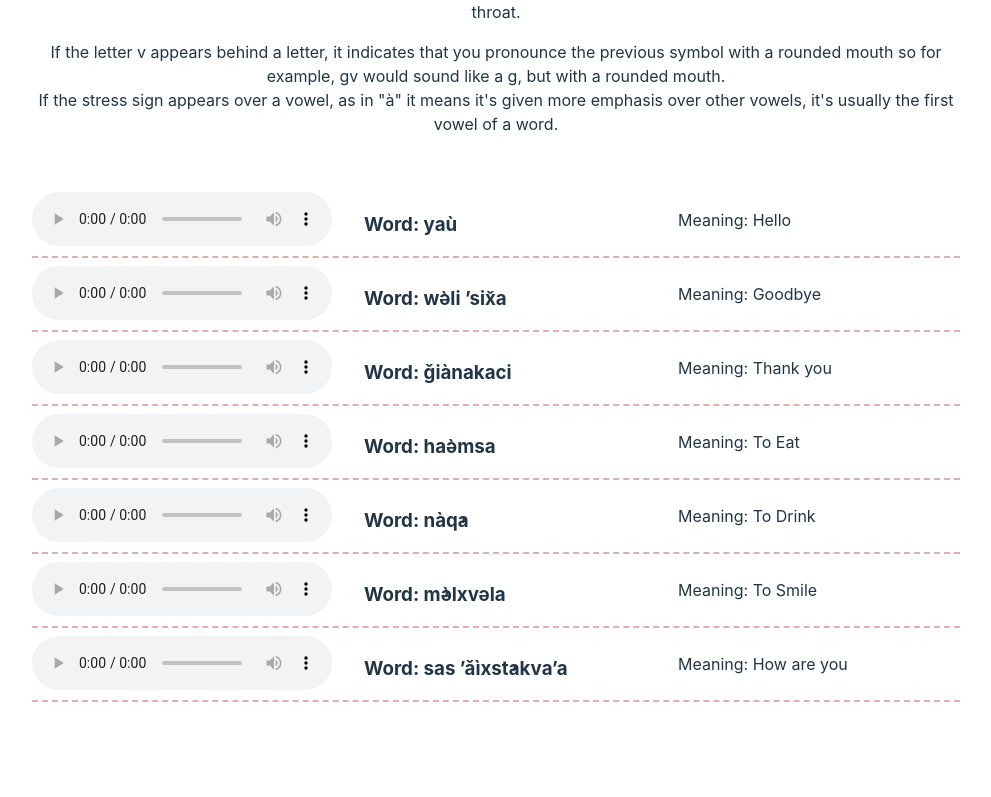
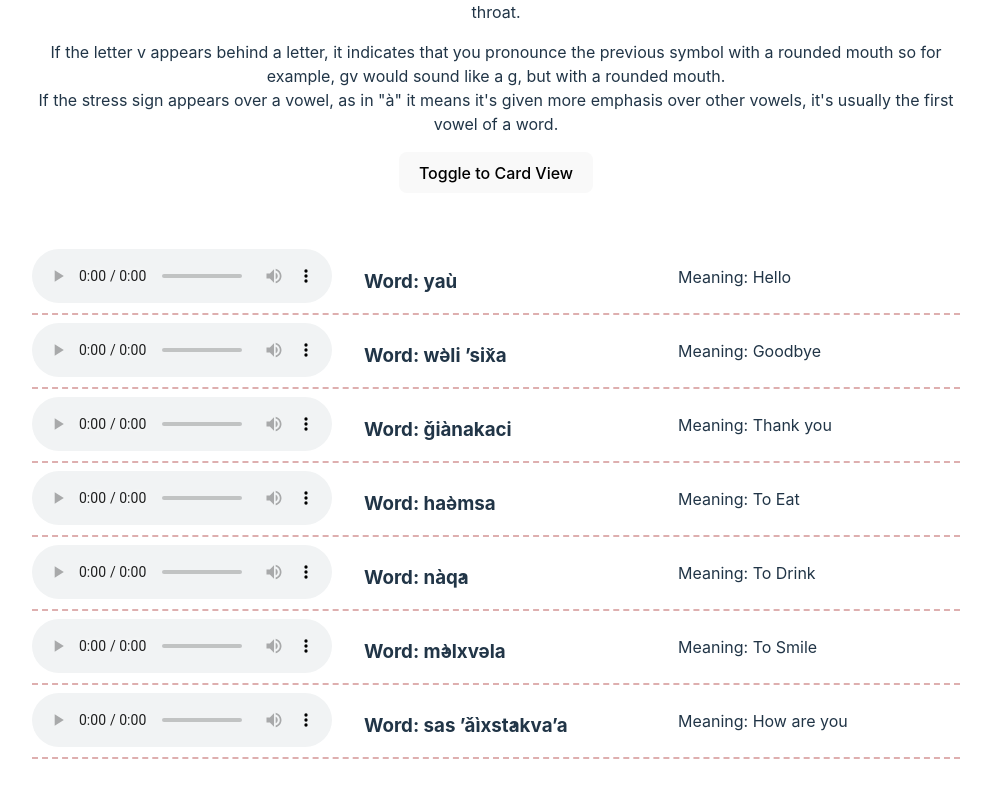
Before and after one commit to Trev004/DGL-409-Wuikinuxv-Learning-App, a React (Vite) app in the folder Wuikinuxv Learning App/: page / in a window 1280 px wide. Shown: the part 347-1144 px from the top of the page, without its empty margins (144-1135 px from the left). Before the commit the page ends 1105 px from the top, so only its background shows below. Built offline with nearby package versions, Linux system fonts and the light colour scheme.

Commit message:
Add a style toggle to word area
Currently doesn't have the other style coded, but right now, the button will toggle classes that will then apply CSS based on the desired view of the user. This was created with the help of (but not solely by of course) ChatGPT

```diff
--- a/Wuikinuxv Learning App/src/App.css
+++ b/Wuikinuxv Learning App/src/App.css
@@ -4,13 +4,13 @@
   padding: 2rem;
   text-align: center;
 }
-.wordarea{
+.wordarea-list{
   margin-top: 2em;
   margin-left: auto;
   margin-right: auto;
   padding: 1em;
 }
-.word {
+.word-list {
   display: grid;
   grid-template-columns: repeat(3, 1fr);
   gap: 2em;
--- a/Wuikinuxv Learning App/src/App.jsx
+++ b/Wuikinuxv Learning App/src/App.jsx
@@ -1,9 +1,31 @@
+import { useEffect, useState } from 'react'
 import wordlist from './assets/words.json'
 import './App.css'
 import Header from './assets/Components/Header.jsx'
 
 function App() {
   const words = wordlist.words
+
+  const [isListView, setIsListView] = useState(true)
+
+  const viewChanger = () => {
+    setIsListView(!isListView)
+  }
+
+  const currentContainerView =  `${isListView ? 'wordarea-list' : 'wordarea-cards'}`;
+  const currentWordView = `${isListView ? 'word-list' : 'word-card'}`;
+
+  const buttonHandler = () => {
+    viewChanger();
+  }
+  // Modified from code created with the help of ChatGPT
+  useEffect(() => {
+    const button = document.getElementById('viewToggler');
+    button.addEventListener('click', buttonHandler);
+    return () => {
+      button.removeEventListener('click', buttonHandler);
+    };
+  },);
 
   return (
     <>
@@ -18,9 +40,10 @@ function App() {
         <p>If the symbol &nbsp; ̌  appears on top of a letter it&apos;s called a back sign and indicates that the sound is pronounced further back in throat.</p>
         <p>If the letter v appears behind a letter, it indicates that you pronounce the previous symbol with a rounded mouth so for example, gv would sound like a g, but with a rounded mouth. <br/>If the stress sign appears over a vowel, as in &quot;à&quot; it means it&apos;s given more emphasis over other vowels, it&apos;s usually the first vowel of a word.</p>
       </div>
-      <div className="wordarea">
+      <button id='viewToggler'>{isListView ? 'Toggle to Card View' : 'Toggle to List View'}</button>
+      <div className={currentContainerView}>
         {words.map((word, index) => (
-          <div key={index} className='word'>
+          <div key={index} className={currentWordView}>
             <audio controls>
               <source src={word.file} type="audio/mpeg" />
             </audio>
```
